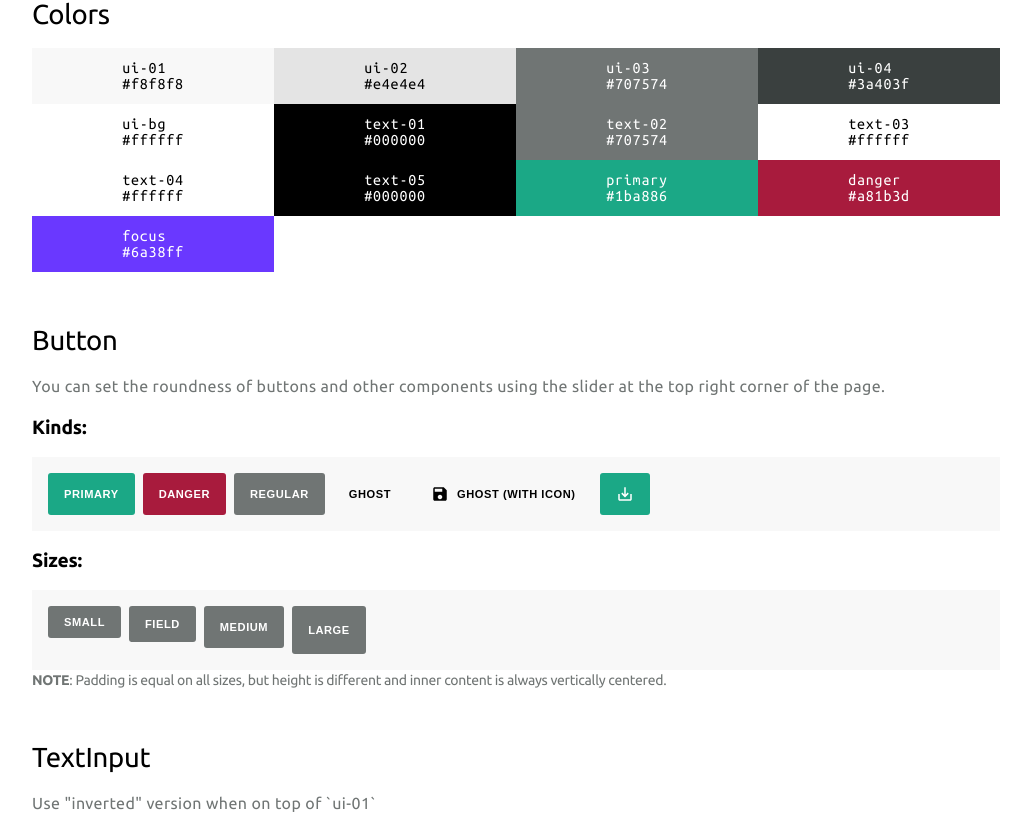
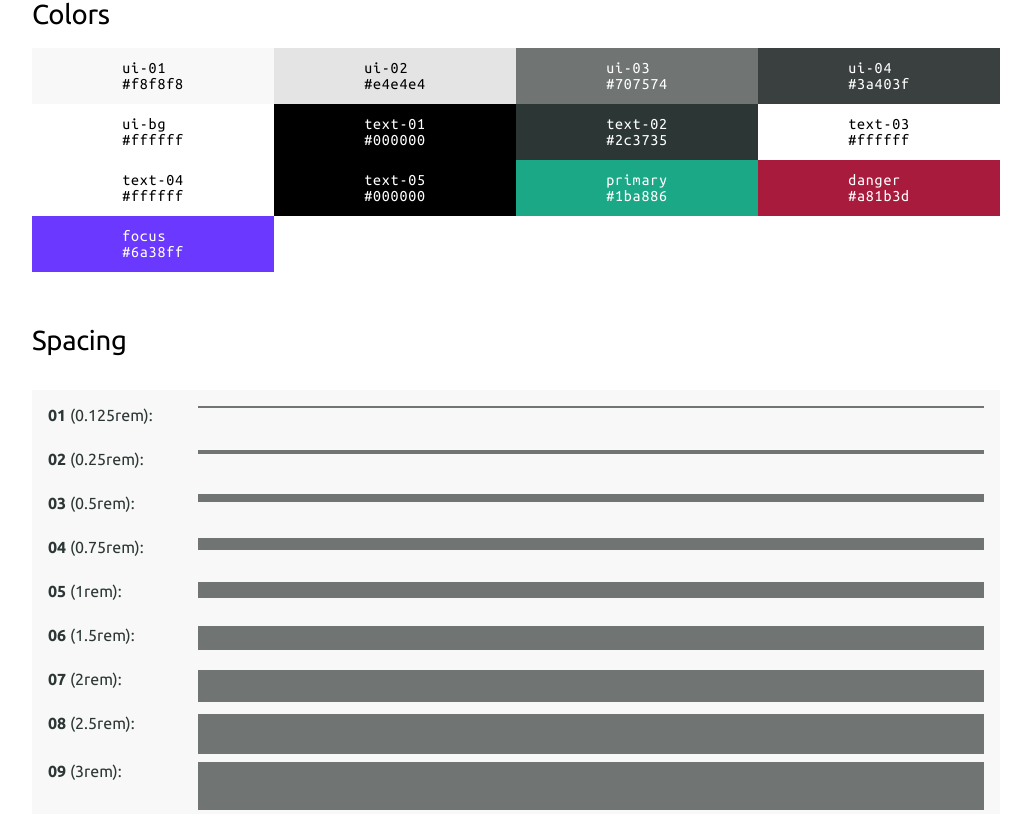
Before and after one commit to ryfylke-react-as/design, a React (Create React App) app: page / in a window 1280 px wide. Shown: the part 635-1449 px from the top of the page, without its empty margins (124-1155 px from the left). Built offline with nearby package versions, Linux system fonts and the light colour scheme.

Commit message:
feat: Spacing added on demo

```diff
--- a/src/App.tsx
+++ b/src/App.tsx
@@ -30,7 +30,7 @@ import tokens from "./tokens";
 import { pickTextColor } from "./utils";
 
 function App() {
-  const [roundness, setRoundness] = useState(3);
+  const [roundness, setRoundness] = useState(0);
   const [emailVal, setEmailVal] = useState("");
   const [selectVal, setSelectVal] = useState("");
   const [isDm, setDM] = useState(false);
@@ -237,6 +237,36 @@ function App() {
         )}
       </ColorGrid>
       <hr />
+      <Header order={2}>Spacing</Header>
+      <VerticalDivide
+        style={{
+          background: "var(--c-ui-01)",
+          marginTop: "var(--s-05)",
+        }}
+      >
+        {Object.keys(tokens.spacing).map((level) => (
+          <div style={{ display: "flex" }}>
+            <div
+              style={{
+                width: "100%",
+                maxWidth: 150,
+              }}
+            >
+              <strong>{String(level).padStart(2, "0")}</strong> (
+              {tokens.spacing[Number(level)]}):
+            </div>
+            <div
+              style={{
+                height: tokens.spacing[+level],
+                background: "var(--c-ui-03)",
+                width: "100%",
+              }}
+            ></div>
+          </div>
+        ))}
+      </VerticalDivide>
+      <hr />
+      <Header order={1}>Components</Header>
       <Header order={2}>Button</Header>
       <Text as="p" kind="p">
         You can set the roundness of buttons and other components
@@ -487,6 +517,7 @@ const Container = styled.div`
   padding: 0 var(--s-05);
   gap: var(--s-01);
   max-width: 1000px;
+  color: var(--c-text-02);
   > h2 {
     margin: 1rem 0;
   }
--- a/src/components/Button.tsx
+++ b/src/components/Button.tsx
@@ -27,6 +27,7 @@ export function Button({
       size={size}
       type={rest?.type ?? "button"}
       {...rest}
+      className={`ryfre--button ${rest?.className ?? ""}`}
     >
       {icon ?? ""}
       {children}
--- a/src/components/FormGroup.tsx
+++ b/src/components/FormGroup.tsx
@@ -23,10 +23,10 @@ const StyledFormGroup = styled.div<FormGroupProps>`
   display: flex;
   gap: var(--s-03);
   align-items: flex-start;
-  ${StyledLabel} {
+  ${StyledLabel}, .ryfre--label {
     align-self: flex-start;
   }
-  ${StyledButton} {
+  ${StyledButton}, .ryfre--button {
     align-self: ${(props) =>
       props.invalid ? "center" : "flex-end"};
   }
--- a/src/components/LabelGroup.tsx
+++ b/src/components/LabelGroup.tsx
@@ -18,6 +18,7 @@ export function LabelGroup({
     <StyledLabel
       invalid={invalid ? true : false}
       {...labelProps}
+      className={`ryfre--label ${labelProps?.className ?? ""}`}
     >
       {label}
       <div>{children}</div>
--- a/src/tokens/colors.ts
+++ b/src/tokens/colors.ts
@@ -26,7 +26,7 @@ export const colors: {
     "ui-04": "#3a403f",
     "ui-bg": "#ffffff",
     "text-01": "#000000",
-    "text-02": "#707574",
+    "text-02": "#2c3735",
     "text-03": "#ffffff",
     "text-04": "#ffffff",
     "text-05": "#000000",
```
